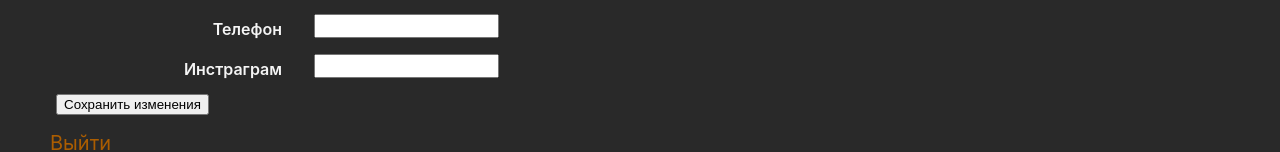
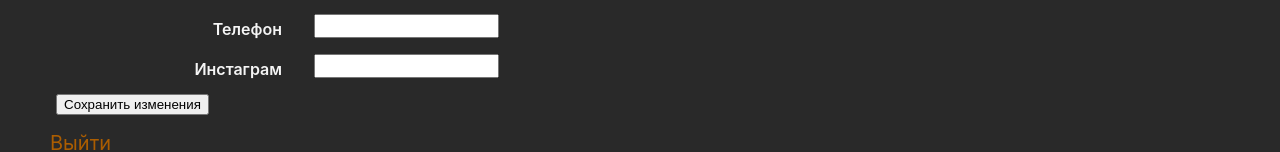
Before and after one commit to gusevroman/changeyourself-21days, a React (Create React App) app in the folder front/: page /user/profile in a window 1280 px wide. Shown: the part 334-486 px from the top of the page. Built offline with nearby package versions, Linux system fonts and the light colour scheme; no server answers.

Commit message:
fix profile

```diff
--- a/front/src/scenes/user/profile/Profile.js
+++ b/front/src/scenes/user/profile/Profile.js
@@ -99,7 +99,7 @@ class Profile extends Component {
               <input
                 id="about"
                 type="text"
-                value={about}
+                placeholder={about}
               />
             </div>
           </div>
@@ -122,7 +122,7 @@ class Profile extends Component {
           <div className="row">
             <aside className="item">
               <label for="instagram">
-                Инстраграм
+                Инстаграм
               </label>
             </aside>
             <div className="value">
```
